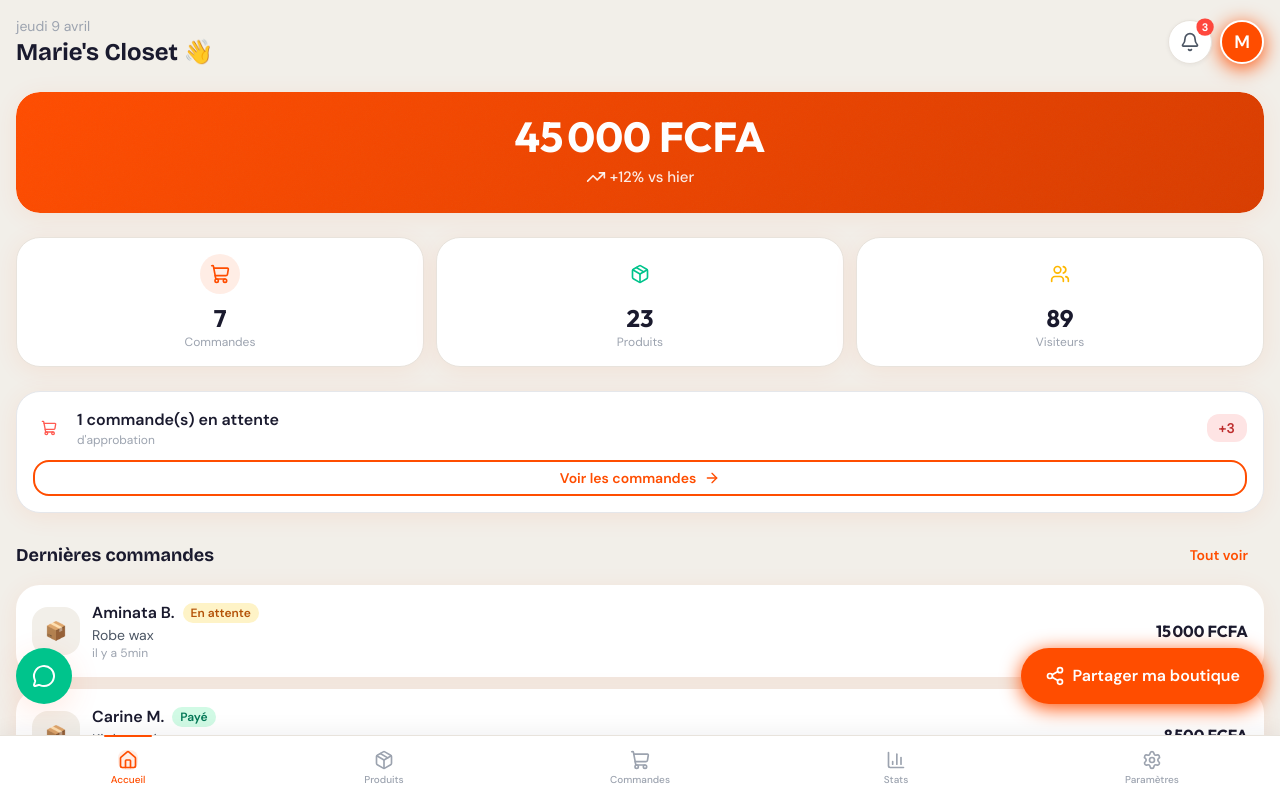
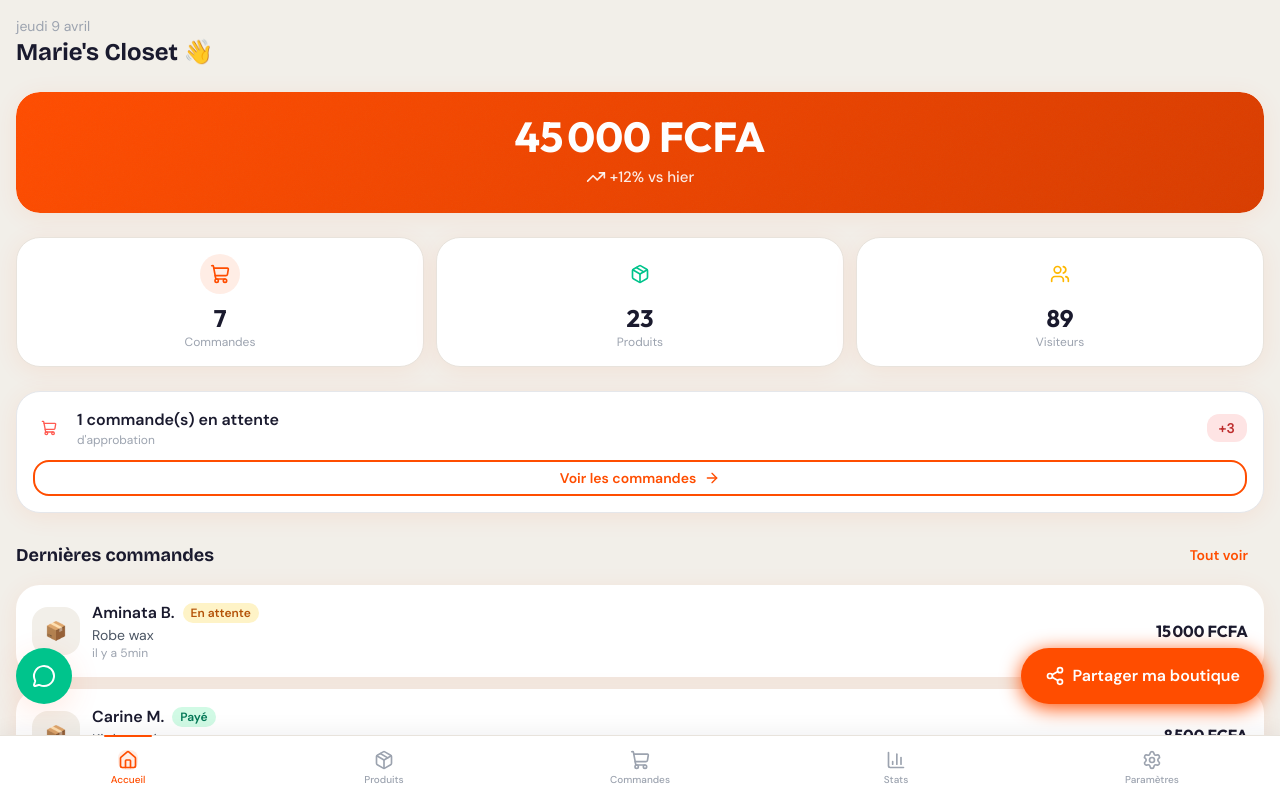
Before and after one commit to marvinboris/shoplink-cm, a Next.js app: page / in a window 1280 px wide. Shown: the top 798 px of the page. Built offline with nearby package versions, Linux system fonts and the light colour scheme.

Commit message:
fix: remove avatar and notification from dashboard to avoid 3M confusion

```diff
--- a/app/(dashboard)/page.tsx
+++ b/app/(dashboard)/page.tsx
@@ -83,17 +83,6 @@ export default function DashboardPage() {
           <h1 className="font-display text-2xl font-bold text-text-1">
             Marie&apos;s Closet 👋
           </h1>
-        </div>
-        <div className="flex items-center gap-2">
-          <button className="relative h-11 w-11 rounded-full bg-bg-surface shadow-sm flex items-center justify-center border border-border-subtle">
-            <Bell className="h-5 w-5 text-text-2" />
-            <span className="absolute -top-0.5 -right-0.5 h-4 w-4 bg-danger rounded-full text-[10px] text-white font-bold flex items-center justify-center notif-dot">
-              3
-            </span>
-          </button>
-          <button className="h-11 w-11 rounded-full bg-primary shadow-primary flex items-center justify-center border-2 border-white">
-            <span className="text-lg font-semibold text-white">M</span>
-          </button>
         </div>
       </header>
 
```
